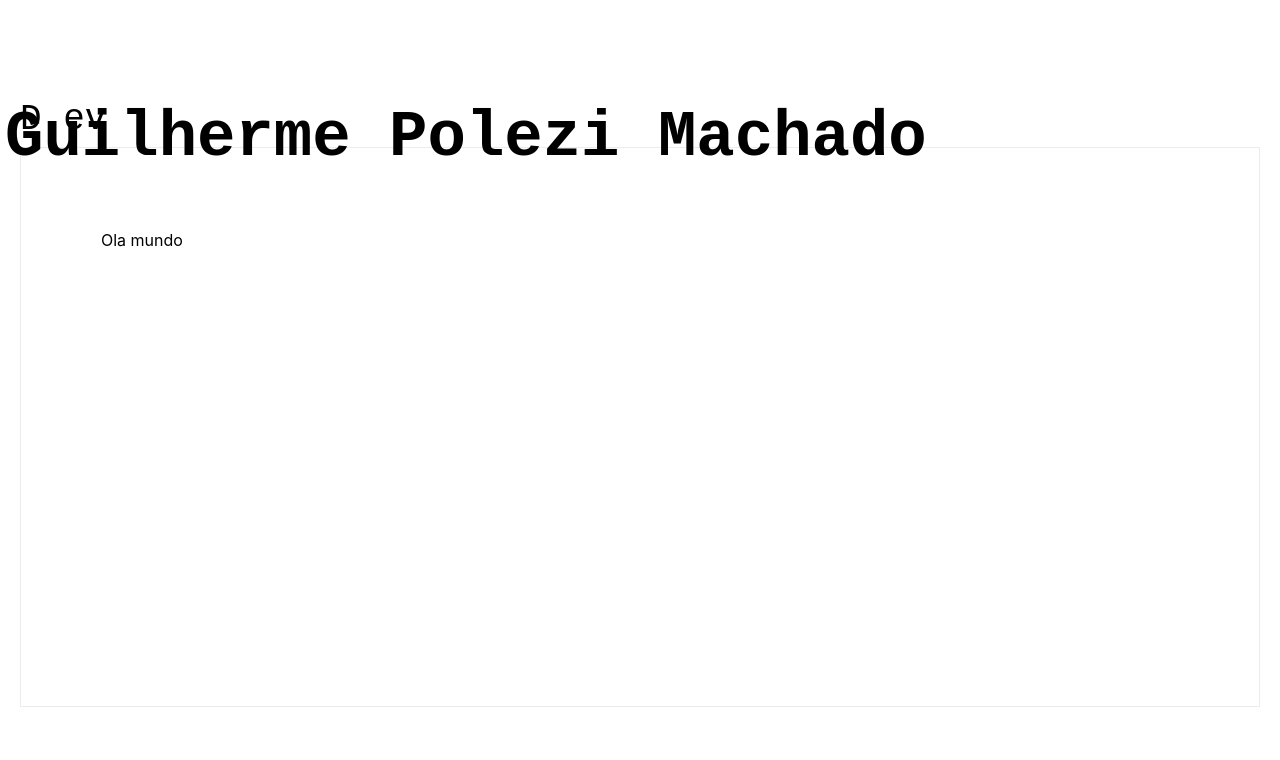
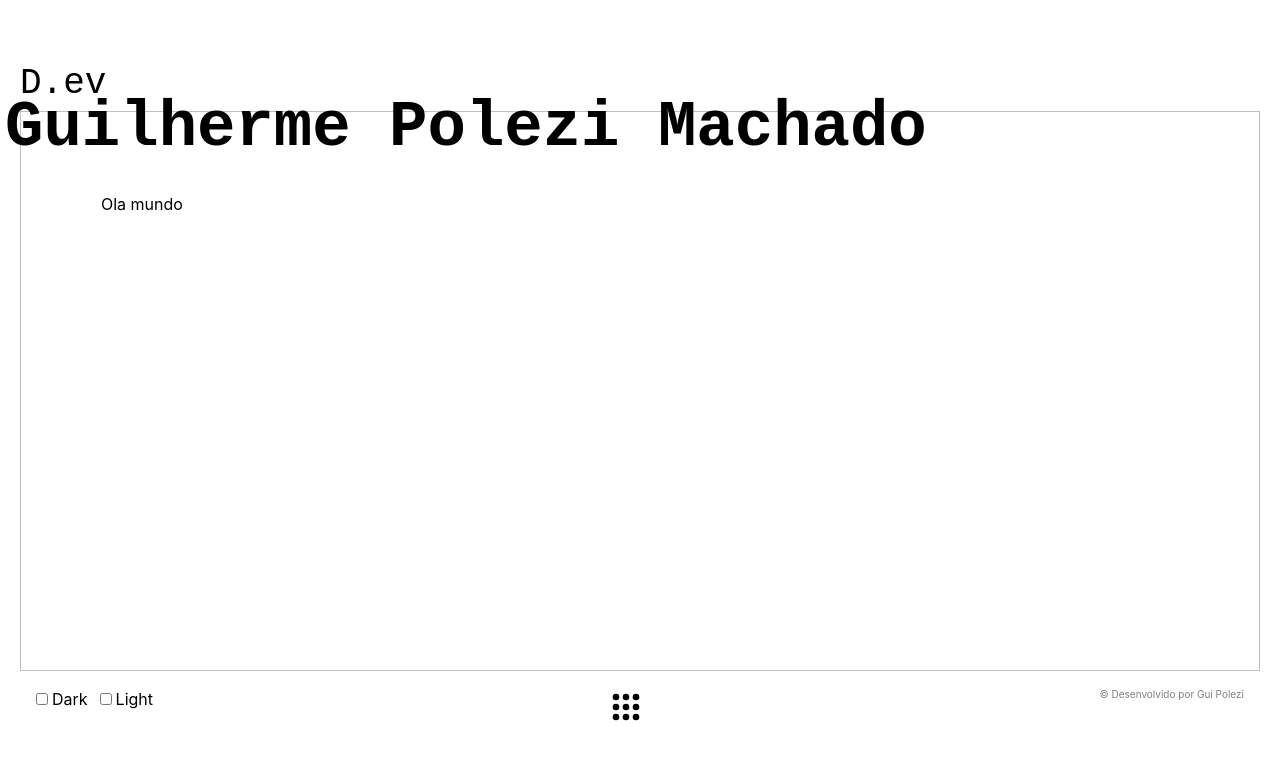
Before and after one commit to GuiPolezi/portfolio-dev, a React (Vite) app: page / in a window 1280 px wide. Shown: the top 760 px of the page. Built offline with nearby package versions, Linux system fonts and the light colour scheme; a web font is replaced by a local one.

Commit message:
Navbar added

```diff
--- a/index.html
+++ b/index.html
@@ -1,5 +1,6 @@
 <!doctype html>
 <html lang="en">
+
 <head>
   <meta charset="UTF-8" />
   <link rel="icon" type="image/svg+xml" href="/favicon.svg" />
@@ -7,6 +8,7 @@
 
   <title>PortFolio - DEV</title>
 </head>
+
 <body>
   <div style="height: 100vh; position: relative;" class="flex flex-col justify-center w-full px-5">
     <h1 id="dev">
@@ -17,6 +19,28 @@
 
     <h2 id="myName">Guilherme Polezi Machado</h2>
     <div id="root" class="h-140 p-20">
+    </div>
+    <div class="navbar flex justify-between p-4 items-start">
+      <div class="theme-changer flex gap-3">
+        <label class="flex items-center gap-1 cursor-pointer">
+          <input type="checkbox"
+            class="w-3 h-3 text-black border-black-500 rounded cursor-pointer" />
+          <span class="text-base text-black">Dark</span>
+        </label>
+        <label class="flex items-center gap-1 cursor-pointer">
+          <input type="checkbox"
+            class="w-3 h-3 text-black border-black-500 rounded cursor-pointer" />
+          <span class="text-base text-black">Light</span>
+        </label>
+      </div>
+      <div class="menu-btn">
+        <svg xmlns="http://www.w3.org/2000/svg" viewBox="0 0 24 24" width="40" height="40" fill="#000000"
+          style="opacity:1;">
+          <path
+            d="M8 6a2 2 0 1 1-4 0a2 2 0 0 1 4 0m0 6a2 2 0 1 1-4 0a2 2 0 0 1 4 0m-2 8a2 2 0 1 0 0-4a2 2 0 0 0 0 4m8-14a2 2 0 1 1-4 0a2 2 0 0 1 4 0m-2 8a2 2 0 1 0 0-4a2 2 0 0 0 0 4m2 4a2 2 0 1 1-4 0a2 2 0 0 1 4 0m4-10a2 2 0 1 0 0-4a2 2 0 0 0 0 4m2 4a2 2 0 1 1-4 0a2 2 0 0 1 4 0m-2 8a2 2 0 1 0 0-4a2 2 0 0 0 0 4" />
+        </svg>
+      </div>
+      <p style="font-size: 10px; width: max-content; color: gray;">© Desenvolvido por Gui Polezi</p>
     </div>
   </div>
   <script src="https://cdn.jsdelivr.net/npm/gsap@3.15/dist/gsap.min.js"></script>
@@ -82,4 +106,5 @@
     });
   </script>
 </body>
+
 </html>
--- a/src/index.css
+++ b/src/index.css
@@ -3,7 +3,7 @@
 
 
 #root {
-  border: 1px solid rgba(128, 128, 128, 0.149);
+  border: 1px solid rgba(128, 128, 128, 0.504);
 }
 
 #dev {
@@ -18,7 +18,7 @@
 #myName {
   position: absolute;
   cursor: default;
-  top: 90px;
+  top: 80px;
   left: 5px;
   font-size: 64px;
   font-family: "Iosevka Charon Mono", monospace;
```
Lines whose indentation alone changed are shown as unchanged.
